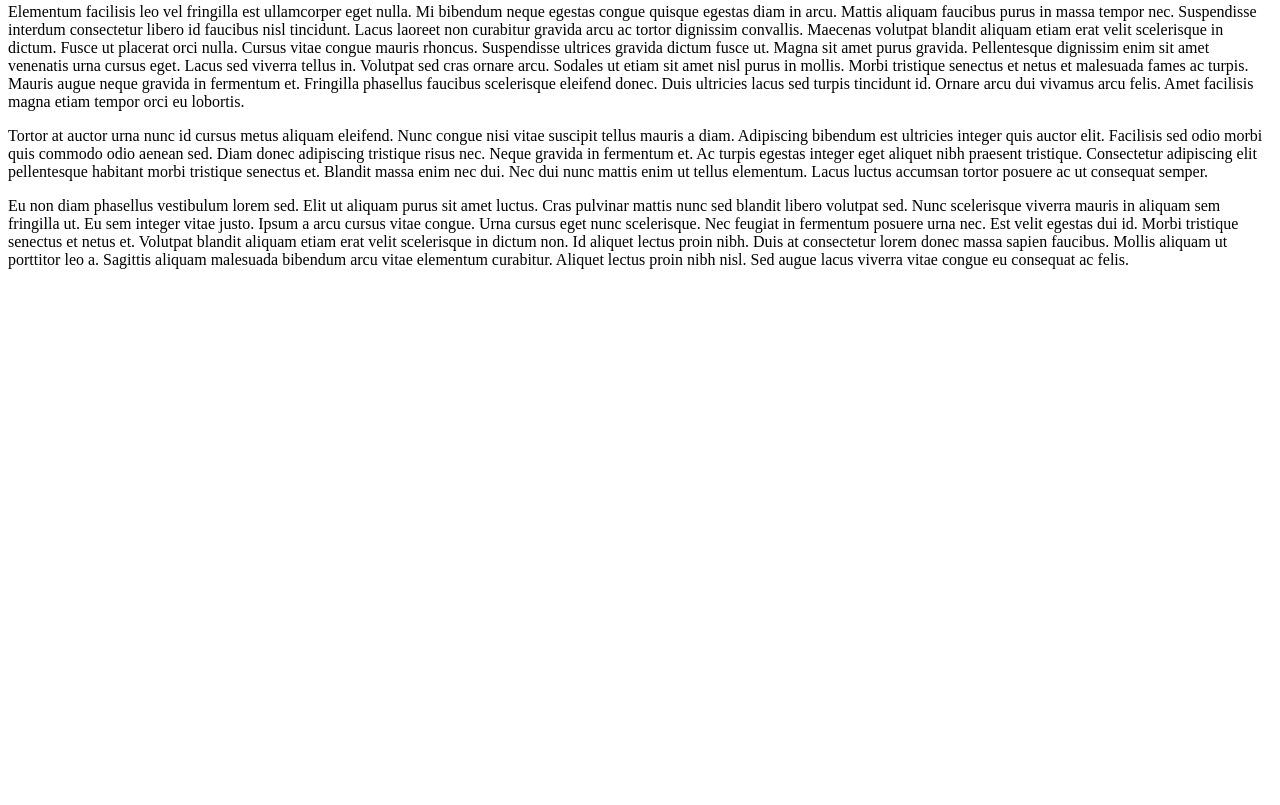
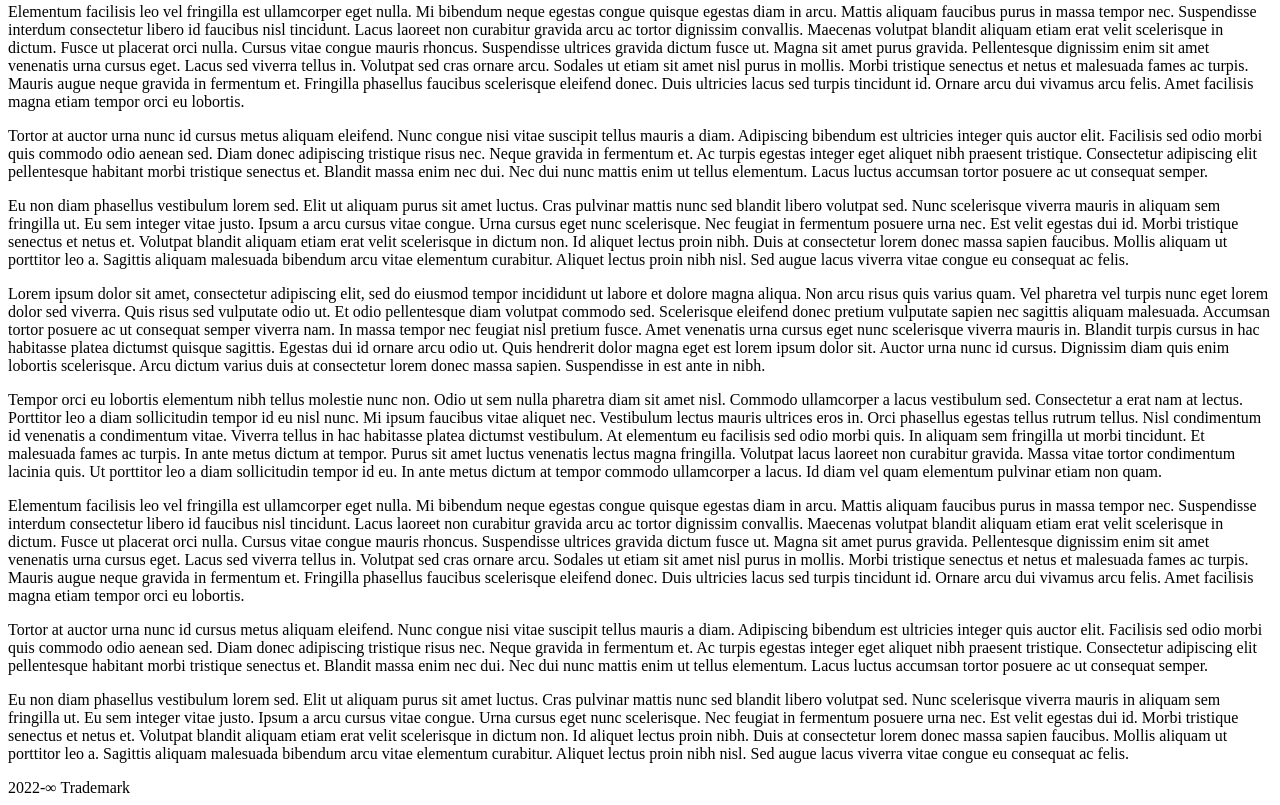
Before and after one commit to bitflipflops/themey, a plain HTML site: page index.html in a window 1280 px wide. Shown: the part 510-1315 px from the top of the page. Before the commit the page ends 800 px from the top, so only its background shows below. Drawn offline with Linux system fonts and the light colour scheme.

Commit message:
Added more to example html page

```diff
--- a/index.html
+++ b/index.html
@@ -32,6 +32,25 @@
 	  Eu non diam phasellus vestibulum lorem sed. Elit ut aliquam purus sit amet luctus. Cras pulvinar mattis nunc sed blandit libero volutpat sed. Nunc scelerisque viverra mauris in aliquam sem fringilla ut. Eu sem integer vitae justo. Ipsum a arcu cursus vitae congue. Urna cursus eget nunc scelerisque. Nec feugiat in fermentum posuere urna nec. Est velit egestas dui id. Morbi tristique senectus et netus et. Volutpat blandit aliquam etiam erat velit scelerisque in dictum non. Id aliquet lectus proin nibh. Duis at consectetur lorem donec massa sapien faucibus. Mollis aliquam ut porttitor leo a. Sagittis aliquam malesuada bibendum arcu vitae elementum curabitur. Aliquet lectus proin nibh nisl. Sed augue lacus viverra vitae congue eu consequat ac felis.
 	  </p>
 	</section>
+	<section>
+	  <p>
+	  Lorem ipsum dolor sit amet, consectetur adipiscing elit, sed do eiusmod tempor incididunt ut labore et dolore magna aliqua. Non arcu risus quis varius quam. Vel pharetra vel turpis nunc eget lorem dolor sed viverra. Quis risus sed vulputate odio ut. Et odio pellentesque diam volutpat commodo sed. Scelerisque eleifend donec pretium vulputate sapien nec sagittis aliquam malesuada. Accumsan tortor posuere ac ut consequat semper viverra nam. In massa tempor nec feugiat nisl pretium fusce. Amet venenatis urna cursus eget nunc scelerisque viverra mauris in. Blandit turpis cursus in hac habitasse platea dictumst quisque sagittis. Egestas dui id ornare arcu odio ut. Quis hendrerit dolor magna eget est lorem ipsum dolor sit. Auctor urna nunc id cursus. Dignissim diam quis enim lobortis scelerisque. Arcu dictum varius duis at consectetur lorem donec massa sapien. Suspendisse in est ante in nibh.
+	  </p>
+	  <p>
+	  Tempor orci eu lobortis elementum nibh tellus molestie nunc non. Odio ut sem nulla pharetra diam sit amet nisl. Commodo ullamcorper a lacus vestibulum sed. Consectetur a erat nam at lectus. Porttitor leo a diam sollicitudin tempor id eu nisl nunc. Mi ipsum faucibus vitae aliquet nec. Vestibulum lectus mauris ultrices eros in. Orci phasellus egestas tellus rutrum tellus. Nisl condimentum id venenatis a condimentum vitae. Viverra tellus in hac habitasse platea dictumst vestibulum. At elementum eu facilisis sed odio morbi quis. In aliquam sem fringilla ut morbi tincidunt. Et malesuada fames ac turpis. In ante metus dictum at tempor. Purus sit amet luctus venenatis lectus magna fringilla. Volutpat lacus laoreet non curabitur gravida. Massa vitae tortor condimentum lacinia quis. Ut porttitor leo a diam sollicitudin tempor id eu. In ante metus dictum at tempor commodo ullamcorper a lacus. Id diam vel quam elementum pulvinar etiam non quam.
+	  </p>
+	  <p>
+	  Elementum facilisis leo vel fringilla est ullamcorper eget nulla. Mi bibendum neque egestas congue quisque egestas diam in arcu. Mattis aliquam faucibus purus in massa tempor nec. Suspendisse interdum consectetur libero id faucibus nisl tincidunt. Lacus laoreet non curabitur gravida arcu ac tortor dignissim convallis. Maecenas volutpat blandit aliquam etiam erat velit scelerisque in dictum. Fusce ut placerat orci nulla. Cursus vitae congue mauris rhoncus. Suspendisse ultrices gravida dictum fusce ut. Magna sit amet purus gravida. Pellentesque dignissim enim sit amet venenatis urna cursus eget. Lacus sed viverra tellus in. Volutpat sed cras ornare arcu. Sodales ut etiam sit amet nisl purus in mollis. Morbi tristique senectus et netus et malesuada fames ac turpis. Mauris augue neque gravida in fermentum et. Fringilla phasellus faucibus scelerisque eleifend donec. Duis ultricies lacus sed turpis tincidunt id. Ornare arcu dui vivamus arcu felis. Amet facilisis magna etiam tempor orci eu lobortis.
+	  </p>
+	  <p>
+	  Tortor at auctor urna nunc id cursus metus aliquam eleifend. Nunc congue nisi vitae suscipit tellus mauris a diam. Adipiscing bibendum est ultricies integer quis auctor elit. Facilisis sed odio morbi quis commodo odio aenean sed. Diam donec adipiscing tristique risus nec. Neque gravida in fermentum et. Ac turpis egestas integer eget aliquet nibh praesent tristique. Consectetur adipiscing elit pellentesque habitant morbi tristique senectus et. Blandit massa enim nec dui. Nec dui nunc mattis enim ut tellus elementum. Lacus luctus accumsan tortor posuere ac ut consequat semper.
+	  </p>
+	  <p>
+		Eu non diam phasellus vestibulum lorem sed. Elit ut aliquam purus sit amet luctus. Cras pulvinar mattis nunc sed blandit libero volutpat sed. Nunc scelerisque viverra mauris in aliquam sem fringilla ut. Eu sem integer vitae justo. Ipsum a arcu cursus vitae congue. Urna cursus eget nunc scelerisque. Nec feugiat in fermentum posuere urna nec. Est velit egestas dui id. Morbi tristique senectus et netus et. Volutpat blandit aliquam etiam erat velit scelerisque in dictum non. Id aliquet lectus proin nibh. Duis at consectetur lorem donec massa sapien faucibus. Mollis aliquam ut porttitor leo a. Sagittis aliquam malesuada bibendum arcu vitae elementum curabitur. Aliquet lectus proin nibh nisl. Sed augue lacus viverra vitae congue eu consequat ac felis.
+	  </p>
+	</section>
   </main>
-  <footer></footer>
+  <footer>
+	<div>2022-∞ Trademark</div>
+  </footer>
 </body>
```
